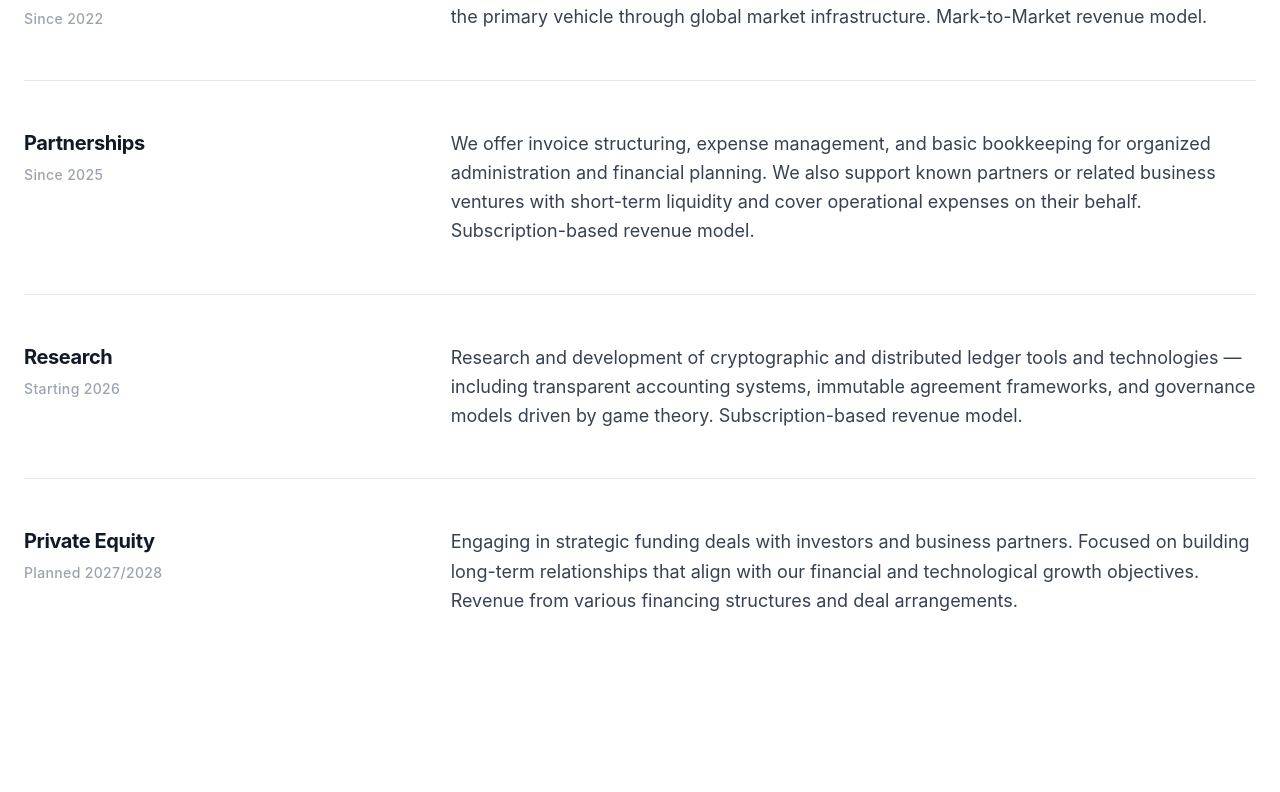
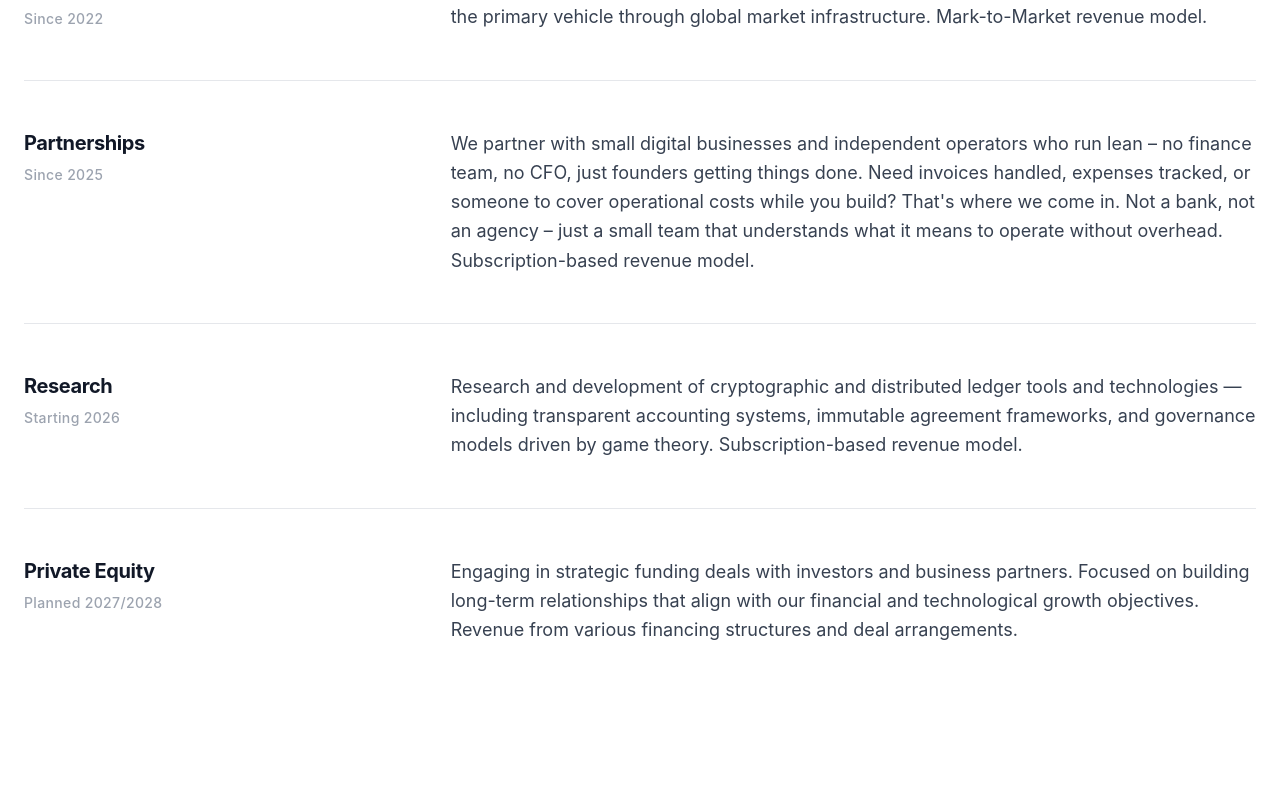
Before and after one commit to wrytes/3dotscapital-app, a Next.js app: page / in a window 1280 px wide. Shown: the part 2408-3200 px from the top of the page. Built offline with nearby package versions, Linux system fonts and the light colour scheme; no server answers.

Commit message:
feat: updated partnerships

```diff
--- a/components/FAQs.tsx
+++ b/components/FAQs.tsx
@@ -10,7 +10,7 @@ const faqs = [
 	},
 	{
 		question: 'What does the Partnerships area offer?',
-		answer: 'We offer invoice structuring, expense management, and basic bookkeeping and accounting for more organized financial planning. We also support known partners or related business ventures who need short-term liquidity — covering operational expenses on their behalf. ',
+		answer: 'We work with small digital businesses and independent operators who need invoices handled, expenses tracked, or a reliable counterpart to cover operational costs. Not a bank, not an agency – just a small team that understands what it means to operate without overhead.',
 	},
 	{
 		question: 'What is the Wrytes Platform?',
--- a/components/Protocols.tsx
+++ b/components/Protocols.tsx
@@ -9,7 +9,7 @@ const areas = [
 		name: 'Partnerships',
 		since: 'Since 2025',
 		description:
-			'We offer invoice structuring, expense management, and basic bookkeeping for organized administration and financial planning. We also support known partners or related business ventures with short-term liquidity and cover operational expenses on their behalf. Subscription-based revenue model.',
+			"We partner with small digital businesses and independent operators who run lean – no finance team, no CFO, just founders getting things done. Need invoices handled, expenses tracked, or someone to cover operational costs while you build? That's where we come in. Not a bank, not an agency – just a small team that understands what it means to operate without overhead. Subscription-based revenue model.",
 	},
 	{
 		name: 'Research',
```
Also changed, not shown: 1 other file (tests, documents, lock files or other folders).
